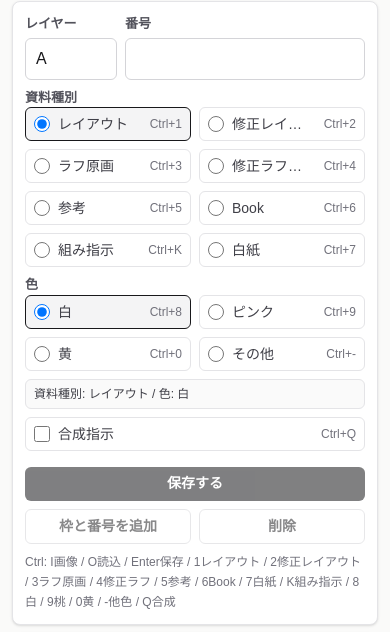
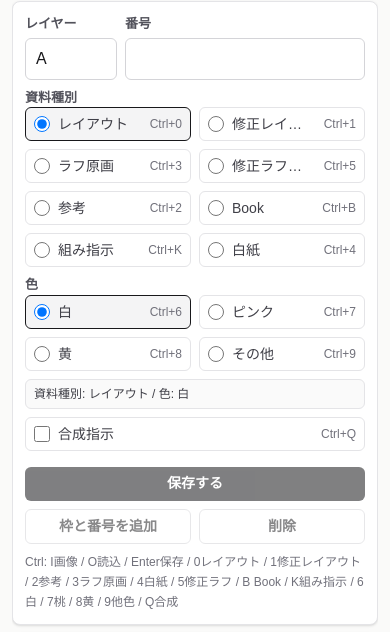
Before and after one commit to mina37010/anime-data-create, a Next.js app: page /apps/layout-rough in a window 390 px wide. Shown: the part 800-1432 px from the top of the page. Built offline with nearby package versions, Linux system fonts and the light colour scheme.

Commit message:
fix: 画像移動機能

```diff
--- a/app/apps/keyframe/keyframe-labeler.tsx
+++ b/app/apps/keyframe/keyframe-labeler.tsx
@@ -888,7 +888,6 @@ export function KeyframeLabeler() {
         bbox: null,
       }));
       setStatus("新規入力を行ってください。");
-      window.setTimeout(() => layerInputRef.current?.focus(), 0);
     }
   }
 
--- a/app/apps/layout-rough/layout-rough-labeler.tsx
+++ b/app/apps/layout-rough/layout-rough-labeler.tsx
@@ -693,51 +693,51 @@ export function LayoutRoughLabeler() {
 
       if (key === "1" && !locked) {
         event.preventDefault();
+        updateMaterialMark("correction_layout");
+      }
+      if (key === "2" && !locked) {
+        event.preventDefault();
+        updateMaterialMark("reference");
+      }
+      if (key === "3" && !locked) {
+        event.preventDefault();
+        updateMaterialMark("rough_keyframe");
+      }
+      if (key === "4" && !locked) {
+        event.preventDefault();
+        updateMaterialMark("blank_paper");
+      }
+      if (key === "5" && !locked) {
+        event.preventDefault();
+        updateMaterialMark("correction_rough_keyframe");
+      }
+      if (key === "6" && !locked) {
+        event.preventDefault();
+        updatePaperColor("white");
+      }
+      if (key === "7" && !locked) {
+        event.preventDefault();
+        updatePaperColor("pink");
+      }
+      if (key === "k" && !locked) {
+        event.preventDefault();
+        updateMaterialMark("assembly_instruction");
+      }
+      if (key === "8" && !locked) {
+        event.preventDefault();
+        updatePaperColor("yellow");
+      }
+      if (key === "9" && !locked) {
+        event.preventDefault();
+        updatePaperColor("other");
+      }
+      if (key === "0" && !locked) {
+        event.preventDefault();
         updateMaterialMark("layout");
       }
-      if (key === "2" && !locked) {
-        event.preventDefault();
-        updateMaterialMark("correction_layout");
-      }
-      if (key === "3" && !locked) {
-        event.preventDefault();
-        updateMaterialMark("rough_keyframe");
-      }
-      if (key === "4" && !locked) {
-        event.preventDefault();
-        updateMaterialMark("correction_rough_keyframe");
-      }
-      if (key === "5" && !locked) {
-        event.preventDefault();
-        updateMaterialMark("reference");
-      }
-      if (key === "6" && !locked) {
+      if (key === "b" && !locked) {
         event.preventDefault();
         updateMaterialMark("book");
-      }
-      if (key === "7" && !locked) {
-        event.preventDefault();
-        updateMaterialMark("blank_paper");
-      }
-      if (key === "k" && !locked) {
-        event.preventDefault();
-        updateMaterialMark("assembly_instruction");
-      }
-      if (key === "8" && !locked) {
-        event.preventDefault();
-        updatePaperColor("white");
-      }
-      if (key === "9" && !locked) {
-        event.preventDefault();
-        updatePaperColor("pink");
-      }
-      if (key === "0" && !locked) {
-        event.preventDefault();
-        updatePaperColor("yellow");
-      }
-      if (key === "-" && !locked) {
-        event.preventDefault();
-        updatePaperColor("other");
       }
       if (key === "q" && !locked) {
         event.preventDefault();
@@ -830,7 +830,6 @@ export function LayoutRoughLabeler() {
         bbox: null,
       }));
       setStatus("新規入力を行ってください。");
-      window.setTimeout(() => layerInputRef.current?.focus(), 0);
     }
   }
 
@@ -1520,8 +1519,8 @@ export function LayoutRoughLabeler() {
         )}
       </section>
 
-      <aside className="flex min-h-0 flex-col gap-2 lg:overflow-y-auto lg:pr-1">
-        <section className="rounded-lg border border-zinc-200 bg-white p-3 shadow-sm">
+      <aside className="flex min-h-0 flex-col gap-2 overflow-y-auto lg:pr-1">
+        <section className="shrink-0 rounded-lg border border-zinc-200 bg-white p-3 shadow-sm">
           <div className="grid gap-2">
             <input
               ref={(node) => {
@@ -1573,7 +1572,7 @@ export function LayoutRoughLabeler() {
           </div>
         </section>
 
-        <section className="rounded-lg border border-zinc-200 bg-white p-3 shadow-sm">
+        <section className="shrink-0 rounded-lg border border-zinc-200 bg-white p-3 shadow-sm">
           <div className="grid gap-2">
             <div className="grid grid-cols-[92px_minmax(0,1fr)] gap-2">
               <div className="grid gap-1">
@@ -1627,14 +1626,14 @@ export function LayoutRoughLabeler() {
               <legend className="field-label">資料種別</legend>
               <div className="grid grid-cols-2 gap-2">
                 {[
-                  ["layout", "レイアウト", "Ctrl+1"],
-                  ["correction_layout", "修正レイアウト", "Ctrl+2"],
+                  ["layout", "レイアウト", "Ctrl+0"],
+                  ["correction_layout", "修正レイアウト", "Ctrl+1"],
                   ["rough_keyframe", "ラフ原画", "Ctrl+3"],
-                  ["correction_rough_keyframe", "修正ラフ原画", "Ctrl+4"],
-                  ["reference", "参考", "Ctrl+5"],
-                  ["book", "Book", "Ctrl+6"],
+                  ["correction_rough_keyframe", "修正ラフ原画", "Ctrl+5"],
+                  ["reference", "参考", "Ctrl+2"],
+                  ["book", "Book", "Ctrl+B"],
                   ["assembly_instruction", "組み指示", "Ctrl+K"],
-                  ["blank_paper", "白紙", "Ctrl+7"],
+                  ["blank_paper", "白紙", "Ctrl+4"],
                 ].map(([value, label, shortcut]) => (
                   <label
                     key={value}
@@ -1663,10 +1662,10 @@ export function LayoutRoughLabeler() {
               <legend className="field-label">色</legend>
               <div className="grid grid-cols-2 gap-2">
                 {[
-                  ["white", "白", "Ctrl+8"],
-                  ["pink", "ピンク", "Ctrl+9"],
-                  ["yellow", "黄", "Ctrl+0"],
-                  ["other", "その他", "Ctrl+-"],
+                  ["white", "白", "Ctrl+6"],
+                  ["pink", "ピンク", "Ctrl+7"],
+                  ["yellow", "黄", "Ctrl+8"],
+                  ["other", "その他", "Ctrl+9"],
                 ].map(([value, label, shortcut]) => (
                   <label
                     key={value}
@@ -1746,7 +1745,7 @@ export function LayoutRoughLabeler() {
               </div>
             </div>
             <p className="text-xs leading-5 text-zinc-500">
-              Ctrl: I画像 / O読込 / Enter保存 / 1レイアウト / 2修正レイアウト / 3ラフ原画 / 4修正ラフ / 5参考 / 6Book / 7白紙 / K組み指示 / 8白 / 9桃 / 0黄 / -他色 / Q合成
+              Ctrl: I画像 / O読込 / Enter保存 / 0レイアウト / 1修正レイアウト / 2参考 / 3ラフ原画 / 4白紙 / 5修正ラフ / B Book / K組み指示 / 6白 / 7桃 / 8黄 / 9他色 / Q合成
             </p>
           </div>
         </section>
```
